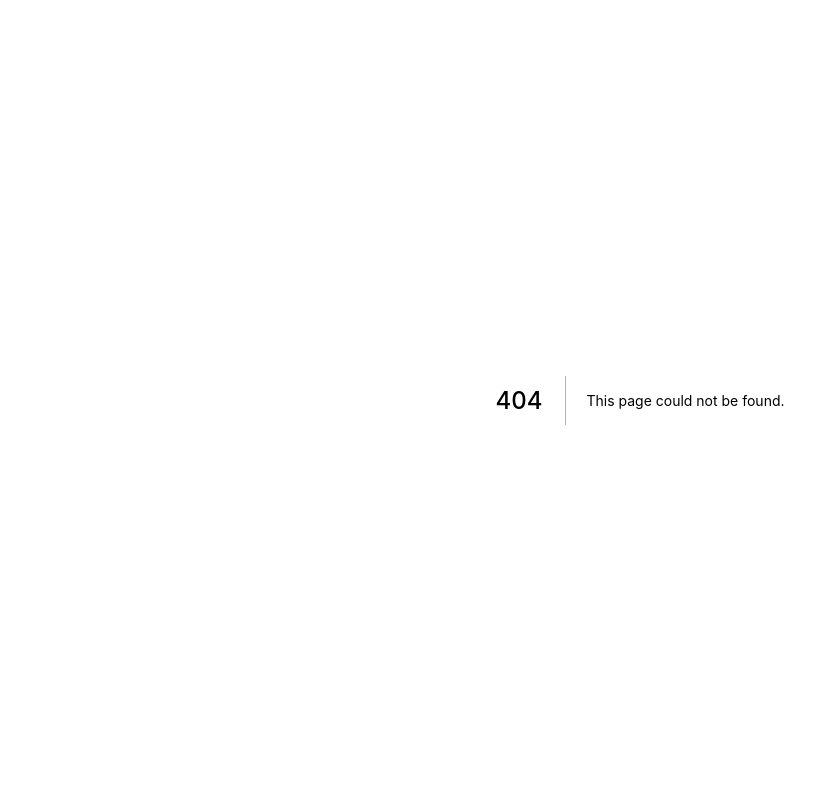
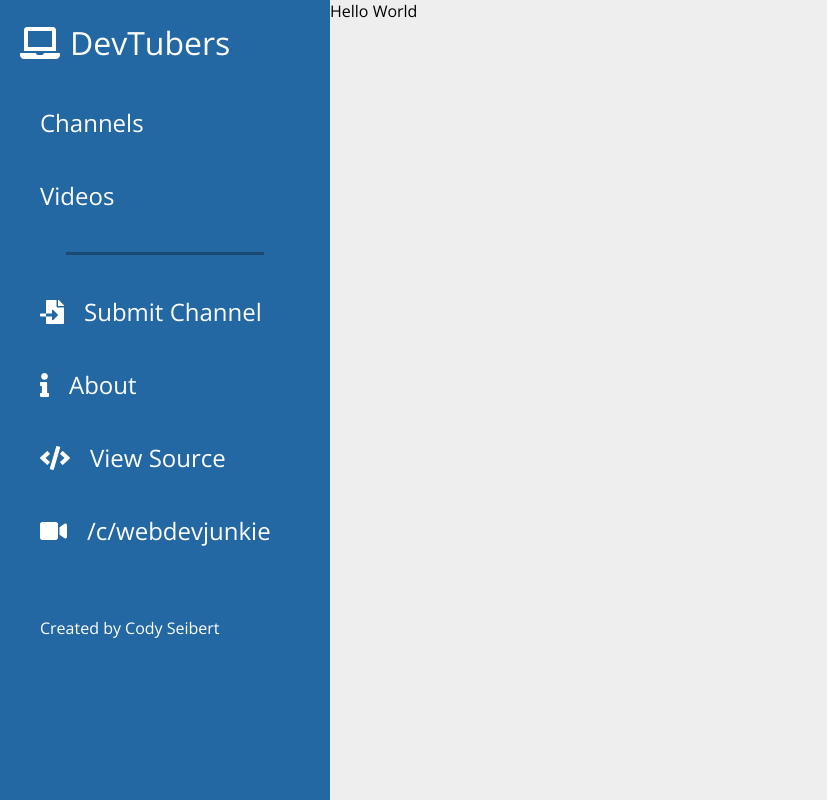
Before and after one commit to codyseibert/devtubers, a Next.js app in the folder ui/: page /other in a window 1280 px wide. Before the commit this address had no page. Shown: the whole page, without its empty margins (0-827 px from the left). Built offline with nearby package versions, Linux system fonts and the light colour scheme.

Commit message:
side navigation

```diff
--- /dev/null
+++ b/ui/components/SideNavigation.js
@@ -0,0 +1,53 @@
+import React from "react";
+import Link from "next/link";
+
+import { FontAwesomeIcon } from "@fortawesome/react-fontawesome";
+import {
+  faFileImport,
+  faInfo,
+  faVideo,
+  faLaptop,
+  faCode,
+} from "@fortawesome/free-solid-svg-icons";
+
+export const SideNavigation = () => {
+  return (
+    <div className="sideNavigation">
+      <h1 className="sideNavigation__logo">
+        <FontAwesomeIcon icon={faLaptop}></FontAwesomeIcon>DevTubers
+      </h1>
+      <div className="sideNavigation__links">
+        <Link href="/channels/CalebTheVideoMaker2">Channels</Link>
+        <Link href="/videos">Videos</Link>
+        <div className="sideNavigation__divider"></div>
+        <Link href="/submit">
+          <a>
+            <FontAwesomeIcon icon={faFileImport}></FontAwesomeIcon>Submit
+            Channel
+          </a>
+        </Link>
+        <Link href="/about">
+          <a>
+            <FontAwesomeIcon icon={faInfo}></FontAwesomeIcon>About
+          </a>
+        </Link>
+        <a
+          rel="noopener noreferrer"
+          target="_blank"
+          href="https://github.com/codyseibert/devtubers"
+        >
+          <FontAwesomeIcon icon={faCode}></FontAwesomeIcon>View Source
+        </a>
+        <a
+          rel="noopener noreferrer"
+          target="_blank"
+          href="https://www.youtube.com/c/webdevjunkie"
+        >
+          <FontAwesomeIcon icon={faVideo}></FontAwesomeIcon>
+          /c/webdevjunkie
+        </a>
+        <div className="sideNavigation__credits">Created by Cody Seibert</div>
+      </div>
+    </div>
+  );
+};
--- a/ui/pages/_app.js
+++ b/ui/pages/_app.js
@@ -1,7 +1,13 @@
-import '../styles/globals.css'
+import { SideNavigation } from "../components/SideNavigation";
+import "../styles/globals.css";
 
 function MyApp({ Component, pageProps }) {
-  return <Component {...pageProps} />
+  return (
+    <div className="pageWrapper">
+      <SideNavigation />
+      <Component {...pageProps} />
+    </div>
+  );
 }
 
-export default MyApp
+export default MyApp;
--- /dev/null
+++ b/ui/pages/other.js
@@ -0,0 +1,15 @@
+import { useState } from "react";
+
+export default function Other() {
+  const [isOpen, setIsOpen] = useState(false);
+
+  const toggle = () => {
+    setIsOpen(!isOpen);
+  };
+
+  return (
+    <div className={isOpen ? "" : "hide"} onClick={toggle}>
+      Hello World
+    </div>
+  );
+}
--- /dev/null
+++ b/ui/styles/SideNavigation.css
@@ -0,0 +1,48 @@
+.sideNavigation {
+  background: var(--dark-blue);
+  height: 100vh;
+  width: 330px;
+  flex-grow: 0;
+  flex-shrink: 0;
+  color: white;
+}
+
+.sideNavigation__logo {
+  font-weight: normal;
+  padding-left: 20px;
+}
+
+.sideNavigation__logo svg {
+  margin-right: 10px;
+}
+
+.sideNavigation__links svg {
+  margin-right: 20px;
+}
+
+.sideNavigation__links a {
+  display: block;
+  font-size: 24px;
+  color: white;
+  margin-bottom: 0px;
+  text-decoration: none;
+  padding-top: 20px;
+  padding-bottom: 20px;
+  padding-left: 40px;
+}
+
+.sideNavigation__links a:hover {
+  background: var(--darkest-blue);
+}
+
+.sideNavigation__divider {
+  width: 60%;
+  background: var(--darkest-blue);
+  height: 3px;
+  margin: 20px auto;
+}
+
+.sideNavigation__credits {
+  margin-top: 50px;
+  margin-left: 40px;
+}
--- a/ui/styles/globals.css
+++ b/ui/styles/globals.css
@@ -2,9 +2,12 @@
 @import "ChannelPage.css";
 @import "ChannelFilter.css";
 @import "WatchPanel.css";
+@import "SideNavigation.css";
 
 :root {
   --light-blue: #63a6d3;
+  --dark-blue: #2368a2;
+  --darkest-blue: #1a4971;
 }
 
 html,
@@ -26,3 +29,7 @@ a {
   cursor: pointer;
   display: inline-block;
 }
+
+.pageWrapper {
+  display: flex;
+}
```
